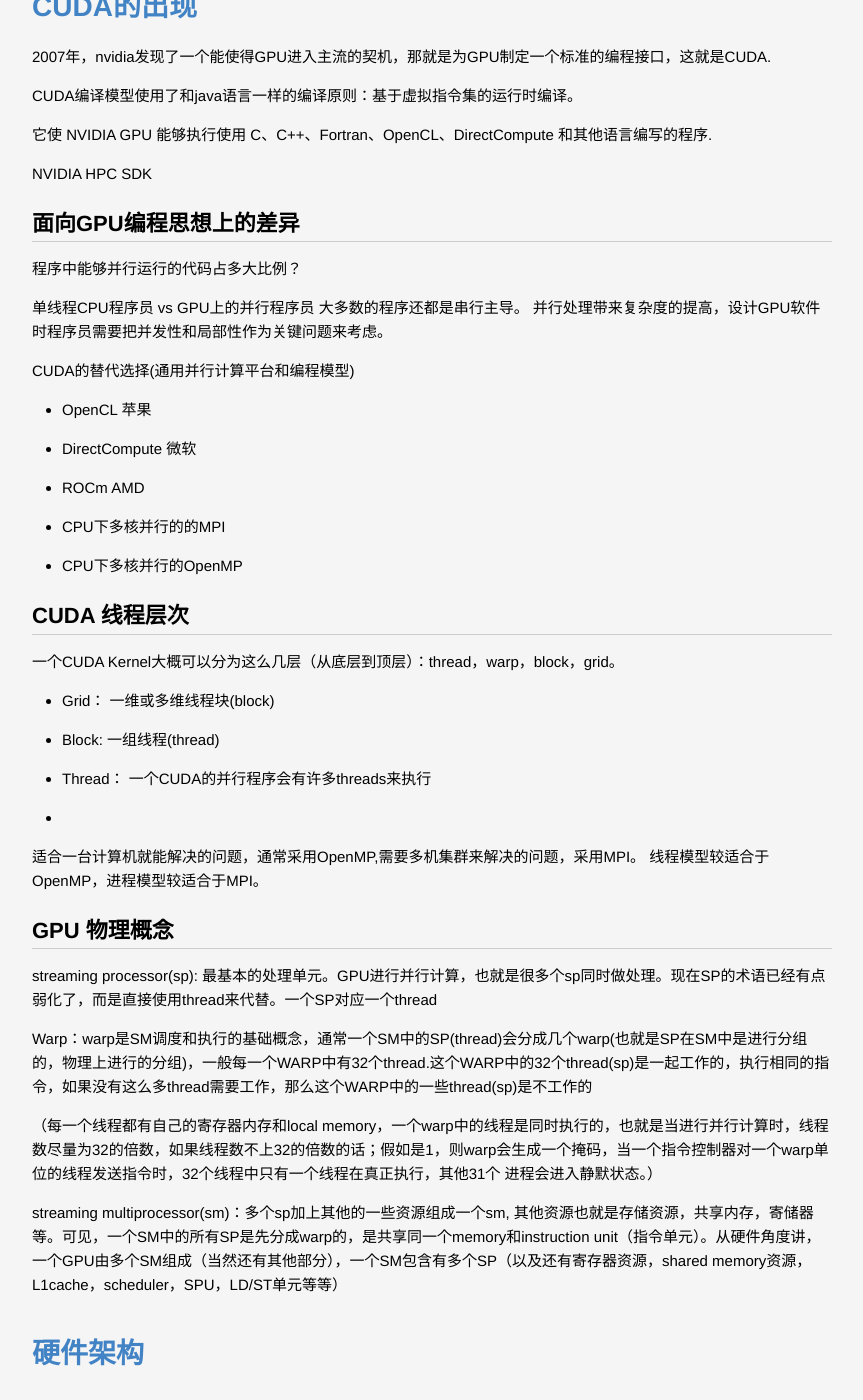
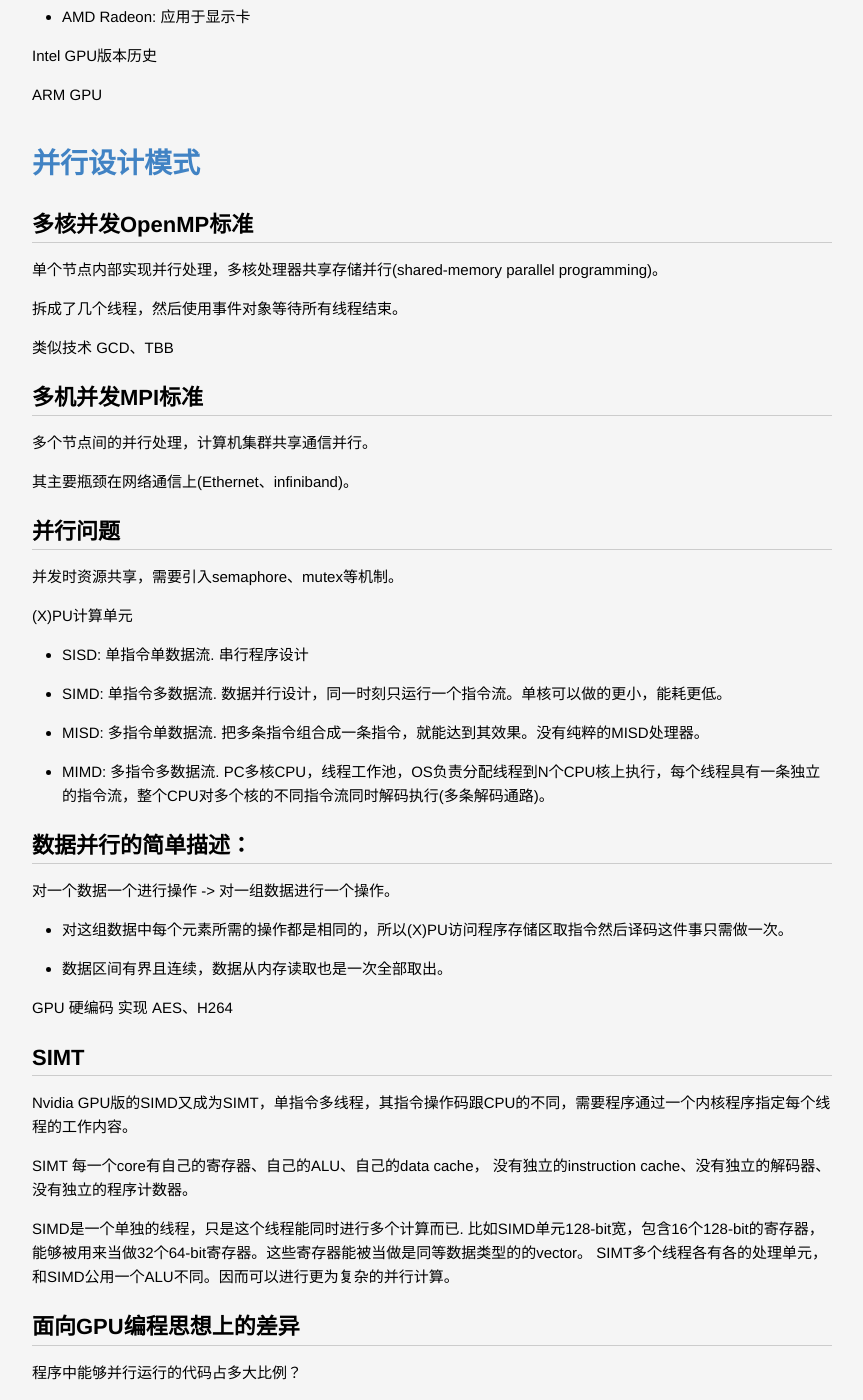
Before and after one commit to lucky521/blog, a Jekyll site: the page built from _posts/framework/2021-11-06-cuda.markdown, in a window 1280 px wide and 1400 px high, scrolled down 3084 px. Shown: the whole window, without its empty margins (208-1071 px from the left). Built offline with Jekyll 4.4.1, drawn with Linux system fonts in a browser that asks for light colours; some of the changed text lies outside the part shown.

Commit message:
Update 2021-11-06-cuda.markdown

```diff
--- a/_posts/framework/2021-11-06-cuda.markdown
+++ b/_posts/framework/2021-11-06-cuda.markdown
@@ -5,7 +5,7 @@
 ---
 
 # HPC历史
-HPC高性能计算： 是一个很早就有的领域.
+HPC高性能计算：是一个很早就有的领域.
 
 冯诺依曼体系下的处理器。
 
@@ -19,10 +19,14 @@
 
 SIMD: 一条指令处理多条数据，用于小碎数据的并行操作。比如i7是64位处理器，一次最多处理64位（8个字节）数据。早先处理这些数据只能用于他们的低８位，如果把64位寄存器拆成８个８位寄存器就能同时完成８个操作，计算效率提升了８倍．
 * MMX: MMX将64位寄存当作2X32或8X8来用，只能处理整形计算.
-* SSE: 1/2/3/4, Intel先出，然后AMD跟随
+* SSE: 浮点数支持，1/2/3/4, 指令数越来越多, Intel先出，然后AMD跟随
 * AVX: AMD抢先除了SSE5，随即表示，不会支持SSE5,转而发布AVX. 由于SSE5和AVX指令集功能类似，并且AVX包含更多的优秀特性，因此AMD决定支持AVX指令集，避免让软件开发者因为要面对两套不同指令集而徒增开发难度。
 
 ![](https://pic3.zhimg.com/80/v2-94dff219fb39d2c2ccc0d2c38f08181a_720w.jpg)
+
+
+## ARM NEON 指令集
+ARM从v7版本开始引入高级SIMD，称之为NEON。GCC里面有个编译选项是-fpu=neon，当这个设置时，编译器就支持了ARM SIMD，也就是neon。
 
 
 ## CELL处理器： IBM、索尼、
@@ -30,6 +34,12 @@
 
 ## 多点计算：
 主频太高，电力和散热成本上升，收益递减。使用多个单核实现集群并行处理，成本更低。
+
+
+## GPGPU编程
+使用GPU做通用目的的并行计算（而不是仅仅用于图形渲染）。 这已经跟CUDA的设计思想一致了
+http://graphics.stanford.edu/courses/cs148-10-fall/lectures/programmable.pdf
+
 
 
 
@@ -44,9 +54,11 @@
 
 ## 三驾马车
 
-显卡市场： (2021Q2)intel以68.3%的绝对优势位居第一位，AMD和NVIDIA分列二三位。
+显卡市场： (2021Q2)Intel以68.3%位居第一位，AMD和NVIDIA分列二三位。
 
 独立显卡市场： (2021Q2) Nvida占83%， AMD占17%。
+
+计算卡市场： 主要是云端AI芯片市场，GPU(50%)、FPGA(30%)、ASIC(20%)
 
 
 Nvida GPU
@@ -62,7 +74,78 @@
 Intel GPU版本历史
 
 
-![显卡天梯图](https://pic1.zhimg.com/v2-15eb42faf46aaa34d7268edf8495f430_r.jpg)
+ARM GPU
+
+
+
+
+
+
+
+
+# 并行设计模式
+
+## 多核并发OpenMP标准
+
+单个节点内部实现并行处理，多核处理器共享存储并行(shared-memory parallel programming)。
+
+拆成了几个线程，然后使用事件对象等待所有线程结束。
+
+类似技术 GCD、TBB
+
+## 多机并发MPI标准
+
+多个节点间的并行处理，计算机集群共享通信并行。
+
+其主要瓶颈在网络通信上(Ethernet、infiniband)。
+
+## 并行问题
+
+并发时资源共享，需要引入semaphore、mutex等机制。
+
+
+(X)PU计算单元
+* SISD: 单指令单数据流.   串行程序设计
+* SIMD: 单指令多数据流.   数据并行设计，同一时刻只运行一个指令流。单核可以做的更小，能耗更低。
+* MISD: 多指令单数据流.   把多条指令组合成一条指令，就能达到其效果。没有纯粹的MISD处理器。
+* MIMD: 多指令多数据流.   PC多核CPU，线程工作池，OS负责分配线程到N个CPU核上执行，每个线程具有一条独立的指令流，整个CPU对多个核的不同指令流同时解码执行(多条解码通路)。
+
+## 数据并行的简单描述：
+对一个数据一个进行操作  -> 对一组数据进行一个操作。
+* 对这组数据中每个元素所需的操作都是相同的，所以(X)PU访问程序存储区取指令然后译码这件事只需做一次。
+* 数据区间有界且连续，数据从内存读取也是一次全部取出。
+
+
+GPU 硬编码 实现 AES、H264
+
+## SIMT
+Nvidia GPU版的SIMD又成为SIMT，单指令多线程，其指令操作码跟CPU的不同，需要程序通过一个内核程序指定每个线程的工作内容。
+
+SIMT 每一个core有自己的寄存器、自己的ALU、自己的data cache， 没有独立的instruction cache、没有独立的解码器、没有独立的程序计数器。
+
+SIMD是一个单独的线程，只是这个线程能同时进行多个计算而已. 比如SIMD单元128-bit宽，包含16个128-bit的寄存器，能够被用来当做32个64-bit寄存器。这些寄存器能被当做是同等数据类型的的vector。
+SIMT多个线程各有各的处理单元，和SIMD公用一个ALU不同。因而可以进行更为复杂的并行计算。
+
+
+## 面向GPU编程思想上的差异
+程序中能够并行运行的代码占多大比例？
+
+
+单线程CPU程序员 vs GPU上的并行程序员
+大多数的程序还都是串行主导。（分时复用达到并发效果，不算是真正的并行）
+并行处理带来复杂度的提高，设计GPU软件时程序员需要把并发性和局部性作为关键问题来考虑。
+
+
+
+
+
+
+
+
+
+
+
+
 
 
 
@@ -78,30 +161,20 @@
 NVIDIA HPC SDK
 
 
-## 面向GPU编程思想上的差异
-程序中能够并行运行的代码占多大比例？
-
-
-单线程CPU程序员 vs GPU上的并行程序员
-大多数的程序还都是串行主导。
-并行处理带来复杂度的提高，设计GPU软件时程序员需要把并发性和局部性作为关键问题来考虑。
-
-
 CUDA的替代选择(通用并行计算平台和编程模型)
 * OpenCL 苹果
 * DirectCompute 微软
 * ROCm AMD
-* CPU下多核并行的的MPI
-* CPU下多核并行的OpenMP
 
 
 ## CUDA 线程层次
 
 一个CUDA Kernel大概可以分为这么几层（从底层到顶层）：thread，warp，block，grid。
 
-* Grid： 一维或多维线程块(block)
-* Block: 一组线程(thread)
-* Thread： 一个CUDA的并行程序会有许多threads来执行
+* Grid 网格： 一维或多维线程块(block)
+* Block 线程块: 一组线程(thread)
+* warp 线程束: 以批处理方式运行的多个线程
+* Thread 线程： 一个CUDA的并行程序会有许多threads来执行
 *
 
 
@@ -109,7 +182,9 @@
 线程模型较适合于OpenMP，进程模型较适合于MPI。
 
 
-## GPU 物理概念
+## CUDA GPU 物理概念
+
+一张GPU卡由若干个流处理簇(SM)组成，一个SM配置若干个流处理器（SP），
 
 streaming processor(sp): 最基本的处理单元。GPU进行并行计算，也就是很多个sp同时做处理。现在SP的术语已经有点弱化了，而是直接使用thread来代替。一个SP对应一个thread
 
@@ -154,7 +229,7 @@
 
 截止2021年，发布时间离我们最近的8种NVIDIA GPU微架构是：
 
-* Tesla: 代表是G80
+* Tesla: 代表是G80, 第一款支持 C 语言的 GPU, 使用标量线程处理器的 GPU，无需程序员手动管理向量寄存器
 * Fermi：
 * Kepler
 * Maxwell
@@ -170,7 +245,7 @@
 GPU 被设计为并行执行数千个线程（摊销较慢的单线程性能以实现更大的吞吐量）, 将更多的晶体管用于数据处理而不是数据缓存和流量控制。
 
 
-## GPU 算力
+## GPU 算力演进
 
 GPU 算力GPU的算力由版本号表示，有时也称为“SM 版本”。
 这个版本号被用来标识 GPU 硬件支持的功能，并在运行时由应用程序使用以确定当前 GPU 上可用的硬件功能和/或指令。
@@ -187,14 +262,19 @@
 
 
 
+
+
+
 # 参考
 
 [CUDA C++ Programming Guide](https://docs.nvidia.com/cuda/cuda-c-programming-guide/index.html)
-
-https://www.bilibili.com/video/BV1kx411m7Fk?p=9
 
 [NVIDIA GPU架构梳理](https://zhuanlan.zhihu.com/p/394352476)
 
 [CUDA 等级概念](https://zhuanlan.zhihu.com/p/129375374)
 
 [GPU技术大会](https://www.nvidia.cn/gtc/keynote/)
+
+[GPGPU](https://en.wikipedia.org/wiki/General-purpose_computing_on_graphics_processing_units)
+
+[OpenMP最新标准](https://www.openmp.org/specifications/)
```
Also changed, not shown: other parts of _posts/framework/2021-11-06-cuda.markdown (+1 -1 lines).
